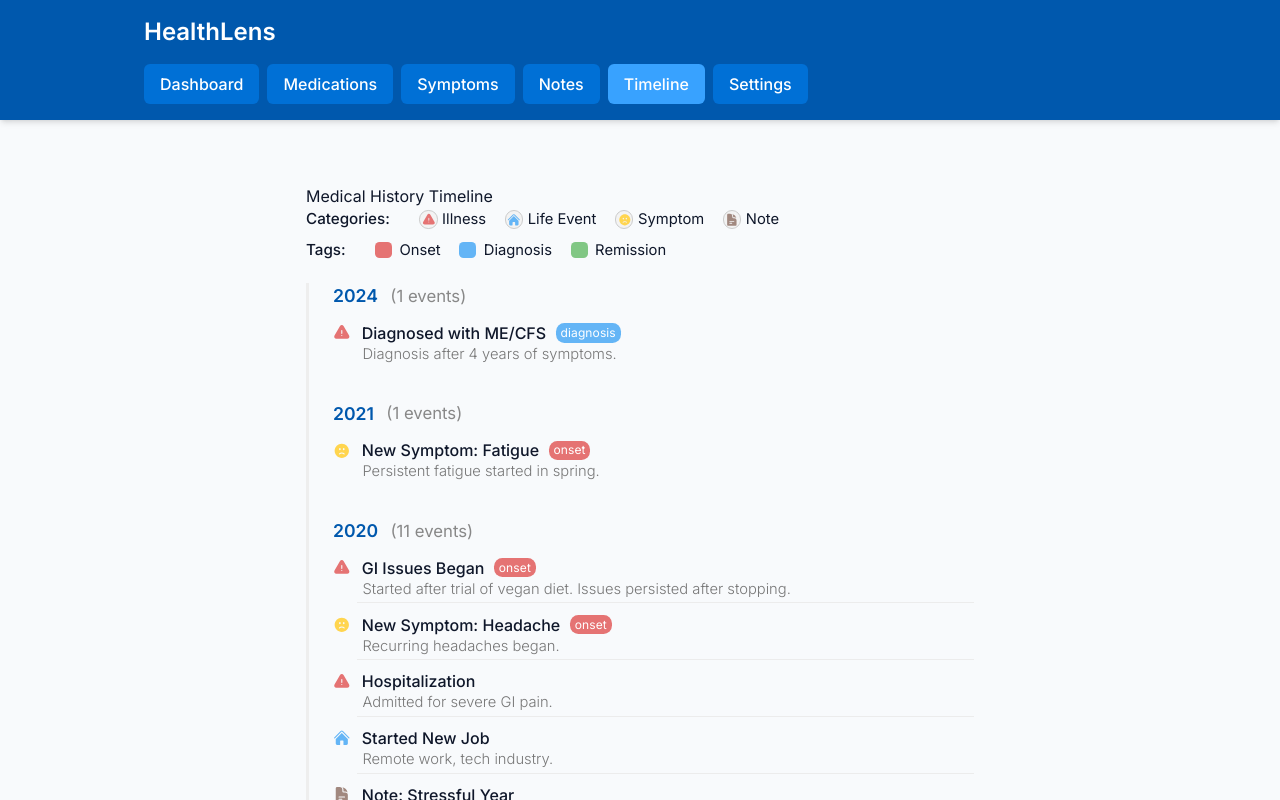
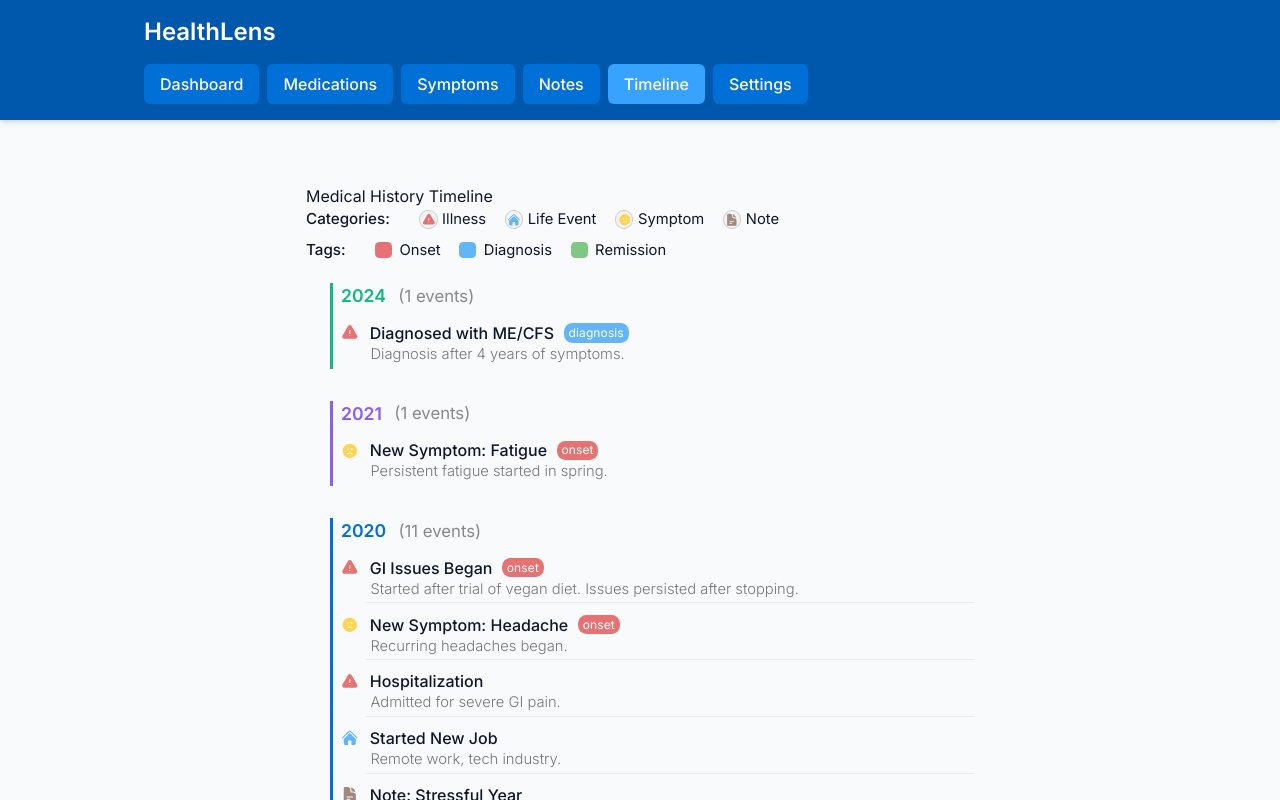
Before and after one commit to rannmann/health-lens, a Vue app in the folder frontend/: page /timeline in a window 1280 px wide. Shown: the top 800 px of the page. Built offline with nearby package versions, Linux system fonts and the light colour scheme; what vue3-apexcharts would draw is missing.

Commit message:
group each year with consistent colors

```diff
--- a/frontend/src/views/Timeline.vue
+++ b/frontend/src/views/Timeline.vue
@@ -96,6 +96,23 @@ const groupedEvents = computed(() => {
     .map(([year, evs]) => ({ year: Number(year), events: evs }));
 });
 
+// Year color palette using theme/chart colors
+const yearColors = [
+  '#0070d6', // primary-500
+  '#8b5cf6', // chart-2
+  '#ec4899', // chart-3
+  '#f59e0b', // chart-4
+  '#10b981', // chart-5
+  '#6366f1', // chart-6
+  '#38a2ff', // primary-300
+  '#e6ab02', // yellow (custom, fallback)
+  '#a6761d', // brown (custom, fallback)
+  '#666666', // gray (custom, fallback)
+];
+function getYearColor(year: number) {
+  return yearColors[year % yearColors.length];
+}
+
 function getCategory(catId: number) {
   return categories.find(c => c.id === catId) || { name: 'Unknown', icon: '❓', color: '#ccc' };
 }
@@ -123,8 +140,8 @@ function getCategory(catId: number) {
       </div>
     </div>
     <div class="timeline">
-      <div v-for="group in groupedEvents" :key="group.year" class="timeline-year">
-        <div class="year-header">
+      <div v-for="group in groupedEvents" :key="group.year" class="timeline-year" :style="{ borderLeftColor: getYearColor(group.year) }">
+        <div class="year-header" :style="{ color: getYearColor(group.year) }">
           {{ group.year }}
           <span class="year-count">({{ group.events.length }} events)</span>
         </div>
@@ -199,11 +216,12 @@ function getCategory(catId: number) {
   font-size: 0.97em;
 }
 .timeline {
-  border-left: 3px solid #eee;
   padding-left: 1.5rem;
 }
 .timeline-year {
   margin-bottom: 2rem;
+  border-left: 3px solid #eee;
+  padding-left: 0.5em;
 }
 .year-header {
   font-size: 1.1rem;
```
